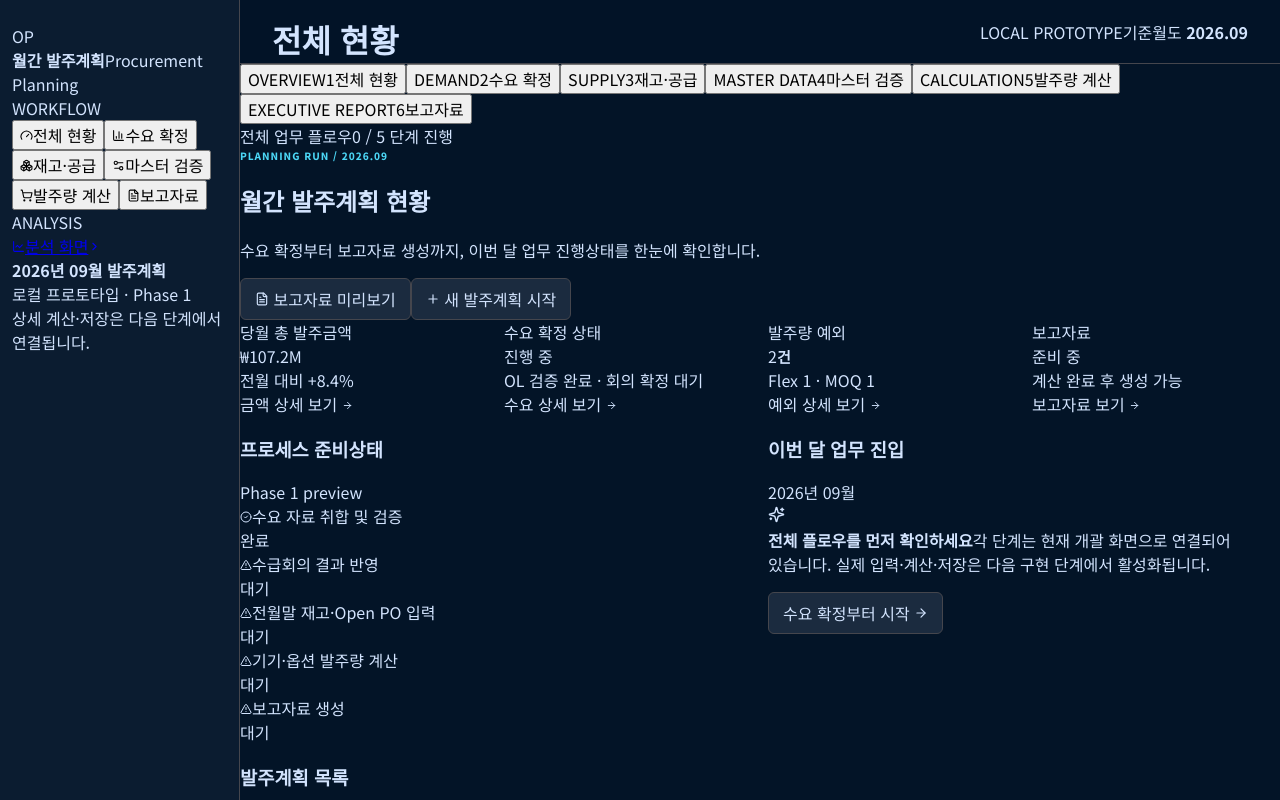
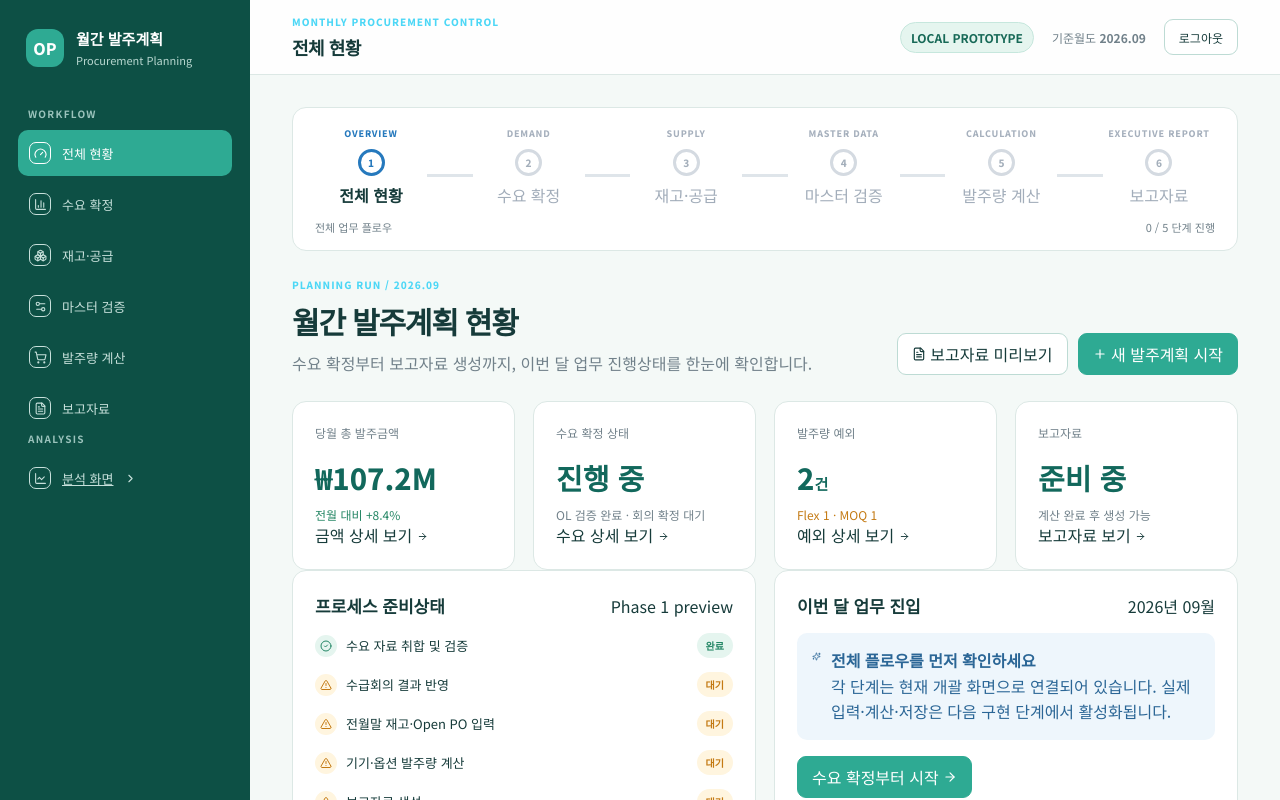
Before and after one commit to Kim-Dowoo/superSCM, a Next.js app: page /workflow in a window 1280 px wide. Shown: the top 800 px of the page. Built offline with nearby package versions, Linux system fonts and the light colour scheme.

Commit message:
화면: 기본 대시보드에 월간 진행현황 복원

```diff
--- /dev/null
+++ b/app/(legacy)/layout.tsx
@@ -0,0 +1,6 @@
+import type { ReactNode } from 'react';
+import './workflow.css';
+
+export default function LegacyLayout({ children }: { children: ReactNode }) {
+  return children;
+}
--- /dev/null
+++ b/app/(legacy)/workflow.css
@@ -0,0 +1,62 @@
+.legacy-workflow-shell { --legacy-ink: #163b3a; --legacy-muted: #71818a; --legacy-line: #dce8e5; --legacy-canvas: #f4f9f7; --legacy-surface: #fff; --legacy-green: #2eaa93; --legacy-pale-green: #e5f5ef; --legacy-blue: #2679bd; --legacy-pale-blue: #eef6fc; --legacy-amber: #c47a13; --legacy-pale-amber: #fff5df; background: var(--legacy-canvas); color: var(--legacy-ink); min-height: 100vh; }
+.legacy-workflow-shell .sidebar { background: #0d5045; border: 0; color: #fff; flex: 0 0 250px; padding: 28px 18px; }
+.legacy-workflow-shell .brand { align-items: center; display: flex; gap: 12px; margin: 0 8px 38px; }
+.legacy-workflow-shell .brand-mark { align-items: center; background: var(--legacy-green); border-radius: 12px; display: grid; font-weight: 800; height: 38px; place-items: center; width: 38px; }
+.legacy-workflow-shell .brand-copy strong { display: block; font-size: 15px; }
+.legacy-workflow-shell .brand-copy span { color: #b8d7d0; display: block; font-size: 11px; margin-top: 3px; }
+.legacy-workflow-shell .nav-label { color: #9bc3bc; font-size: 10px; font-weight: 700; letter-spacing: 1.3px; margin: 0 0 9px; padding: 0 10px; }
+.legacy-workflow-shell .nav-list { display: grid; gap: 5px; }
+.legacy-workflow-shell .nav-button { align-items: center; background: transparent; border: 0; border-radius: 10px; color: #c7e0db; display: flex; font-size: 13px; gap: 11px; padding: 12px 11px; text-align: left; }
+.legacy-workflow-shell .nav-button.active { background: var(--legacy-green); color: #fff; }
+.legacy-workflow-shell .nav-number { align-items: center; border: 1px solid currentColor; border-radius: 7px; display: grid; font-size: 11px; font-weight: 700; height: 22px; place-items: center; width: 22px; }
+.legacy-workflow-shell .sidebar-foot { border-top: 1px solid rgb(255 255 255 / 12%); color: #a9cac3; font-size: 11px; line-height: 1.6; margin-top: auto; padding: 15px 10px 0; }
+.legacy-workflow-shell .sidebar-foot b { color: #fff; }
+.legacy-workflow-shell .main { color: var(--legacy-ink); }
+.legacy-workflow-shell .topbar { background: rgb(255 255 255 / 92%); border-bottom: 1px solid var(--legacy-line); height: 75px; padding: 0 42px; }
+.legacy-workflow-shell .topbar h1 { font-size: 18px; letter-spacing: -.5px; margin: 5px 0 0; }
+.legacy-workflow-shell .top-meta { align-items: center; color: var(--legacy-muted); display: flex; font-size: 12px; gap: 18px; }
+.legacy-workflow-shell .local-badge { background: var(--legacy-pale-green); border: 1px solid #c6e7dd; border-radius: 999px; color: #176957; font-weight: 700; padding: 6px 10px; }
+.legacy-workflow-shell .content { margin: 0 auto; max-width: 1440px; padding: 32px 42px 56px; }
+.legacy-workflow-shell .progress-wrap { background: var(--legacy-surface); border: 1px solid var(--legacy-line); border-radius: 14px; margin-bottom: 26px; padding: 19px 22px 15px; }
+.legacy-workflow-shell .progress-track { align-items: flex-start; display: flex; }
+.legacy-workflow-shell .progress-step { align-items: center; background: transparent; border: 0; color: #a2adba; display: flex; flex: 0 0 auto; flex-direction: column; gap: 7px; min-width: 112px; padding: 0; white-space: nowrap; }
+.legacy-workflow-shell .progress-step.active { color: var(--legacy-ink); font-weight: 700; }
+.legacy-workflow-shell .progress-kicker { color: #a6b0bd; font-size: 9px; font-weight: 800; letter-spacing: .8px; min-height: 15px; }
+.legacy-workflow-shell .progress-step.active .progress-kicker { color: var(--legacy-blue); }
+.legacy-workflow-shell .progress-dot { align-items: center; background: #fff; border: 3px solid #d4dae1; border-radius: 50%; color: #a4afbb; display: grid; font-size: 10px; font-weight: 800; height: 27px; place-items: center; width: 27px; }
+.legacy-workflow-shell .progress-step.active .progress-dot { border-color: var(--legacy-blue); color: var(--legacy-blue); }
+.legacy-workflow-shell .progress-line { background: #dfe5ea; height: 3px; margin-top: 47px; min-width: 40px; width: 100%; }
+.legacy-workflow-shell .progress-caption { color: var(--legacy-muted); display: flex; font-size: 11px; justify-content: space-between; margin-top: 12px; }
+.legacy-workflow-shell .page-heading { align-items: flex-end; display: flex; justify-content: space-between; margin-bottom: 26px; }
+.legacy-workflow-shell .page-heading h2 { font-size: 30px; letter-spacing: -.04em; margin: 7px 0 8px; }
+.legacy-workflow-shell .page-heading p { color: var(--legacy-muted); margin: 0; }
+.legacy-workflow-shell .grid { gap: 18px; }
+.legacy-workflow-shell .card { background: var(--legacy-surface); border: 1px solid var(--legacy-line); border-radius: 14px; padding: 22px; }
+.legacy-workflow-shell .metric { min-height: 132px; }
+.legacy-workflow-shell .metric-label, .legacy-workflow-shell .metric-foot { color: var(--legacy-muted); font-size: 12px; }
+.legacy-workflow-shell .metric-value { color: #12685c; font-size: 29px; font-weight: 800; margin: 15px 0 8px; }
+.legacy-workflow-shell .metric-foot.good { color: #248664; }
+.legacy-workflow-shell .metric-foot.warn { color: var(--legacy-amber); }
+.legacy-workflow-shell .card-title { align-items: center; display: flex; justify-content: space-between; margin-bottom: 15px; }
+.legacy-workflow-shell .card-title h3, .legacy-workflow-shell .section-heading h3 { font-size: 17px; margin: 0; }
+.legacy-workflow-shell .checklist { display: grid; gap: 14px; }
+.legacy-workflow-shell .check-row { align-items: center; display: flex; justify-content: space-between; }
+.legacy-workflow-shell .check-label { align-items: center; display: flex; gap: 9px; font-size: 13px; }
+.legacy-workflow-shell .check-icon { align-items: center; background: var(--legacy-pale-green); border-radius: 50%; color: #238665; display: grid; height: 22px; place-items: center; width: 22px; }
+.legacy-workflow-shell .check-icon.pending { background: var(--legacy-pale-amber); color: var(--legacy-amber); }
+.legacy-workflow-shell .tag { border-radius: 999px; font-size: 10px; font-weight: 700; padding: 5px 9px; }
+.legacy-workflow-shell .tag.green { background: var(--legacy-pale-green); color: #238665; }
+.legacy-workflow-shell .tag.amber { background: var(--legacy-pale-amber); color: var(--legacy-amber); }
+.legacy-workflow-shell .tag.blue { background: var(--legacy-pale-blue); color: var(--legacy-blue); }
+.legacy-workflow-shell .callout { background: var(--legacy-pale-blue); border-radius: 10px; color: #2b6696; display: flex; gap: 10px; line-height: 1.6; padding: 15px; }
+.legacy-workflow-shell .callout strong { display: block; }
+.legacy-workflow-shell .section-heading { align-items: center; display: flex; justify-content: space-between; margin-bottom: 14px; }
+.legacy-workflow-shell .table-wrap { overflow-x: auto; }
+.legacy-workflow-shell table { border-collapse: collapse; min-width: 720px; width: 100%; }
+.legacy-workflow-shell th, .legacy-workflow-shell td { border-bottom: 1px solid var(--legacy-line); font-size: 12px; padding: 12px; text-align: left; }
+.legacy-workflow-shell th { color: var(--legacy-muted); font-weight: 600; }
+.legacy-workflow-shell .button { background: #fff; border: 1px solid #bddbd4; border-radius: 9px; color: var(--legacy-ink); min-height: 36px; padding: 8px 14px; }
+.legacy-workflow-shell .button.primary { background: var(--legacy-green); border-color: var(--legacy-green); color: #fff; }
+.legacy-workflow-shell .button-row { align-items: center; display: flex; gap: 10px; }
+@media (max-width: 900px) { .legacy-workflow-shell .sidebar { flex-basis: 210px; }.legacy-workflow-shell .content, .legacy-workflow-shell .topbar { padding-left: 20px; padding-right: 20px; }.legacy-workflow-shell .grid-4 { grid-template-columns: repeat(2, minmax(0, 1fr)); } }
+@media (max-width: 680px) { .legacy-workflow-shell { display: block; }.legacy-workflow-shell .sidebar { min-height: auto; }.legacy-workflow-shell .content { padding: 20px 14px 40px; }.legacy-workflow-shell .progress-track { overflow-x: auto; }.legacy-workflow-shell .page-heading { align-items: flex-start; display: block; }.legacy-workflow-shell .button-row { margin-top: 15px; }.legacy-workflow-shell .grid-2, .legacy-workflow-shell .grid-4 { grid-template-columns: 1fr; } }
--- a/app/(user)/layout.tsx
+++ b/app/(user)/analysis/layout.tsx
@@ -2,6 +2,6 @@ import type { ReactNode } from 'react';
 import Sidebar from '@/components/shell/sidebar';
 import Topbar from '@/components/shell/topbar';
 
-export default function UserLayout({ children }: { children: ReactNode }) {
+export default function AnalysisLayout({ children }: { children: ReactNode }) {
   return <div className="app-shell"><Sidebar scope="USER" /><main className="main"><Topbar scope="USER" />{children}</main></div>;
 }
--- a/components/procurement-app.tsx
+++ b/components/procurement-app.tsx
@@ -4,6 +4,7 @@ import { useMemo, useState } from 'react';
 import Link from 'next/link';
 import { AlertTriangle, BarChart3, Boxes, Check, ChevronLeft, ChevronRight, CircleDollarSign, ClipboardCheck, FileSpreadsheet, FileText, Gauge, LineChart, Layers3, PackageCheck, Settings2, ShoppingCart, Upload, Workflow, Wrench } from 'lucide-react';
 import DashboardStep from '@/components/workflow/dashboard-step';
+import LogoutButton from '@/components/auth/logout-button';
 import DemandStep from '@/components/workflow/demand-step';
 import SupplyStep from '@/components/workflow/supply-step';
 import MasterStep from '@/components/workflow/master-step';
@@ -43,7 +44,7 @@ export default function ProcurementApp() {
   }, [active]);
 
   return (
-    <div className="app-shell">
+    <div className="app-shell legacy-workflow-shell">
       <aside className="sidebar">
         <div className="brand">
           <div className="brand-mark">OP</div>
@@ -73,7 +74,7 @@ export default function ProcurementApp() {
       <main className="main">
         <header className="topbar">
           <div><div className="eyebrow">MONTHLY PROCUREMENT CONTROL</div><h1>{current.label}</h1></div>
-          <div className="top-meta"><span className="local-badge">LOCAL PROTOTYPE</span><span>기준월도 <b>2026.09</b></span></div>
+          <div className="top-meta"><span className="local-badge">LOCAL PROTOTYPE</span><span>기준월도 <b>2026.09</b></span><LogoutButton /></div>
         </header>
         <div className="content">
           <div className="progress-wrap">
```
Also changed, not shown: app/(legacy)/page.tsx (added, +7 -0 lines), app/(user)/page.tsx (deleted, +0 -8 lines), 1 other file (tests, documents, lock files or other folders).
